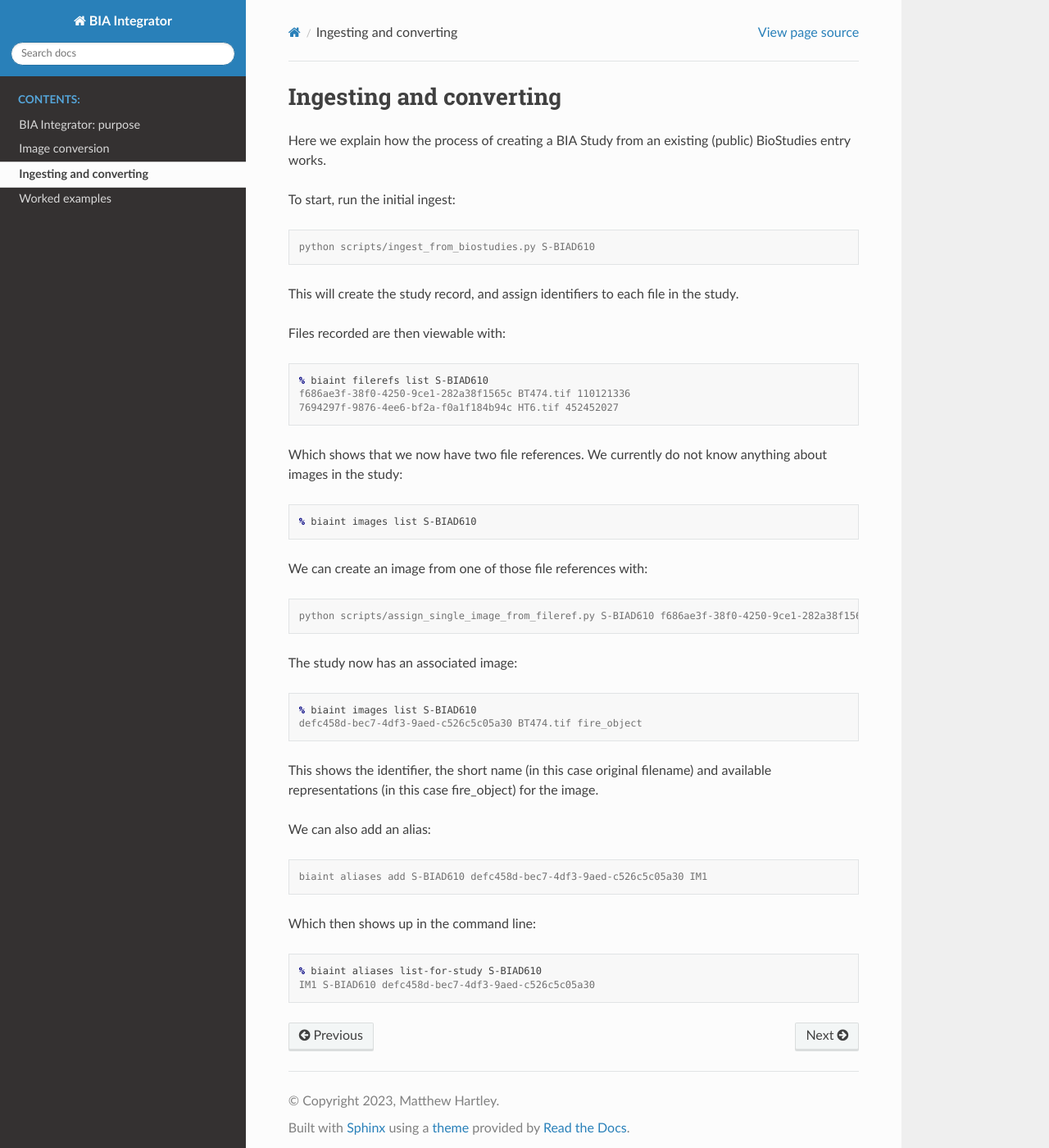
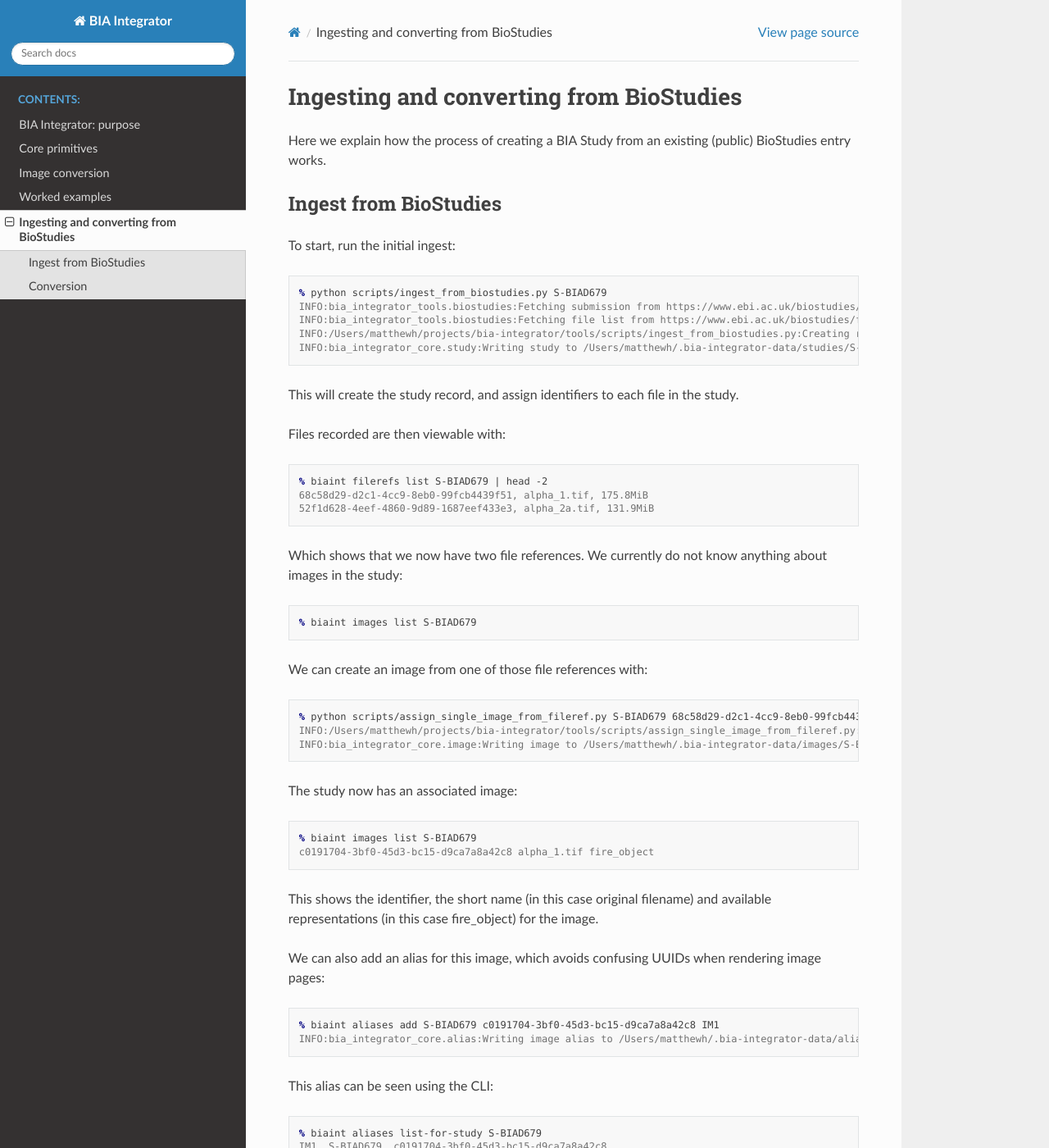
Before and after one commit to BioImage-Archive/bia-integrator, a Sphinx documentation site: the page built from docs/source/ingesting_and_converting.rst, in a window 1280 px wide and 1400 px high. Shown: the whole window at 82% size. Built offline with Sphinx 7.4.7 and the Read the Docs theme 2.0.0, drawn with Linux system fonts in a browser that asks for light colours; pages that are not in the unit, such as notebooks, are missing from menus; some of the changed text lies outside the part shown.

```diff
--- a/docs/source/index.rst
+++ b/docs/source/index.rst
@@ -13,9 +13,10 @@ Welcome to BIA Integrator's documentation!
    purpose
    core_primitives
    conversion
-   ingesting_and_converting
    annotation
    worked_examples
+   ingesting_and_converting
+
 
 Indices and tables
 ==================
--- a/docs/source/ingesting_and_converting.rst
+++ b/docs/source/ingesting_and_converting.rst
@@ -1,13 +1,20 @@
-Ingesting and converting
-========================
+Ingesting and converting from BioStudies
+----------------------------------------
 
 Here we explain how the process of creating a BIA Study from an existing (public) BioStudies entry works.
+
+Ingest from BioStudies
+~~~~~~~~~~~~~~~~~~~~~~
 
 To start, run the initial ingest:
 
 .. code-block:: console
 
-    python scripts/ingest_from_biostudies.py S-BIAD610
+    % python scripts/ingest_from_biostudies.py S-BIAD679
+    INFO:bia_integrator_tools.biostudies:Fetching submission from https://www.ebi.ac.uk/biostudies/api/v1/studies/S-BIAD679
+    INFO:bia_integrator_tools.biostudies:Fetching file list from https://www.ebi.ac.uk/biostudies/files/S-BIAD679/NBS1_U2OS_exp.json
+    INFO:/Users/matthewh/projects/bia-integrator/tools/scripts/ingest_from_biostudies.py:Creating references for 57 files
+    INFO:bia_integrator_core.study:Writing study to /Users/matthewh/.bia-integrator-data/studies/S-BIAD679.json
 
 This will create the study record, and assign identifiers to each file in the study.
 
@@ -15,40 +22,65 @@ Files recorded are then viewable with:
 
 .. code-block:: console
 
-    % biaint filerefs list S-BIAD610
-    f686ae3f-38f0-4250-9ce1-282a38f1565c BT474.tif 110121336
-    7694297f-9876-4ee6-bf2a-f0a1f184b94c HT6.tif 452452027
+    % biaint filerefs list S-BIAD679 | head -2
+    68c58d29-d2c1-4cc9-8eb0-99fcb4439f51, alpha_1.tif, 175.8MiB
+    52f1d628-4eef-4860-9d89-1687eef433e3, alpha_2a.tif, 131.9MiB
 
 Which shows that we now have two file references. We currently do not know anything about images in the study:
 
 .. code-block:: console
 
-    % biaint images list S-BIAD610
+    % biaint images list S-BIAD679
 
 We can create an image from one of those file references with:
 
 .. code-block:: console
 
-    python scripts/assign_single_image_from_fileref.py S-BIAD610 f686ae3f-38f0-4250-9ce1-282a38f1565c
+    % python scripts/assign_single_image_from_fileref.py S-BIAD679 68c58d29-d2c1-4cc9-8eb0-99fcb4439f51
+    INFO:/Users/matthewh/projects/bia-integrator/tools/scripts/assign_single_image_from_fileref.py:Assigned name alpha_1.tif
+    INFO:bia_integrator_core.image:Writing image to /Users/matthewh/.bia-integrator-data/images/S-BIAD679/c0191704-3bf0-45d3-bc15-d9ca7a8a42c8.json
 
 The study now has an associated image:
 
 .. code-block:: console
 
-    % biaint images list S-BIAD610
-    defc458d-bec7-4df3-9aed-c526c5c05a30 BT474.tif fire_object
+    % biaint images list S-BIAD679
+    c0191704-3bf0-45d3-bc15-d9ca7a8a42c8 alpha_1.tif fire_object
 
 This shows the identifier, the short name (in this case original filename) and available representations (in this case fire_object) for the image.
 
-We can also add an alias:
+We can also add an alias for this image, which avoids confusing UUIDs when rendering image pages:
 
 .. code-block:: console
 
-    biaint aliases add S-BIAD610 defc458d-bec7-4df3-9aed-c526c5c05a30 IM1
+    % biaint aliases add S-BIAD679 c0191704-3bf0-45d3-bc15-d9ca7a8a42c8 IM1
+    INFO:bia_integrator_core.alias:Writing image alias to /Users/matthewh/.bia-integrator-data/aliases/S-BIAD679/c0191704-3bf0-45d3-bc15-d9ca7a8a42c8-IM1.json
 
-Which then shows up in the command line:
+This alias can be seen using the CLI:
 
 .. code-block:: console
 
-    % biaint aliases list-for-study S-BIAD610
-    IM1 S-BIAD610 defc458d-bec7-4df3-9aed-c526c5c05a30
+    % biaint aliases list-for-study S-BIAD679
+    IM1, S-BIAD679, c0191704-3bf0-45d3-bc15-d9ca7a8a42c8
+
+
+Conversion
+~~~~~~~~~~
+
+We can now run the conversion and upload process:
+
+.. code-block:: console
+
+    % python scripts/convert_to_zarr_and_upload.py S-BIAD679 c0191704-3bf0-45d3-bc15-d9ca7a8a42c8
+
+The post-conversion annotation script creates thumbnails and sets internal rendering information for images:
+
+.. code-block:: console
+
+    % python scripts/run_post_conversion_annotation.py S-BIAD679
+
+This script will generate a representative 2D image, and set it to be used to represent the whole dataaset:
+
+.. code-block:: console
+
+    % python scripts/generate_representative_image_and_set_to_default.py S-BIAD679 c0191704-3bf0-45d3-bc15-d9ca7a8a42c8
```
Also changed, not shown: docs/source/core_primitives.rst (added, +37 -0 lines), docs/README.md (added).
